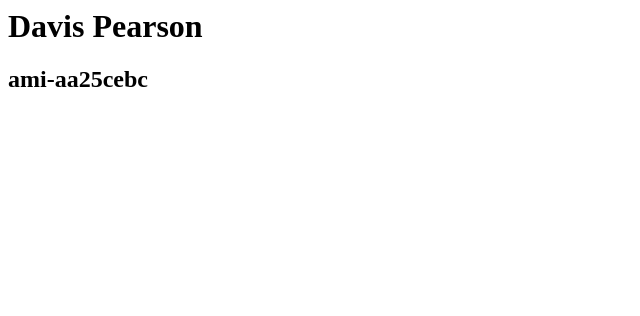
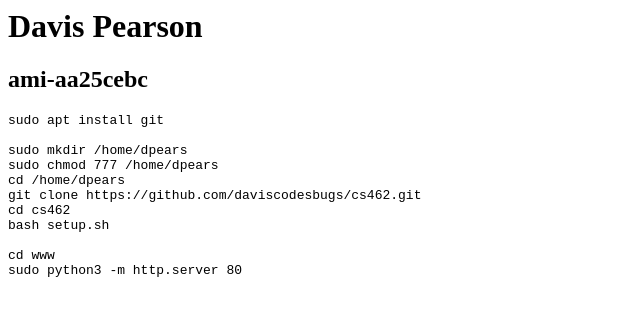
Before and after one commit to daviscodesbugs/cs462, a plain HTML site: page www/index.html in a window 1280 px wide. Shown: the whole page, without its empty margins (0-640 px from the left). Drawn offline with Linux system fonts and the light colour scheme.

Commit message:
Add startup script to index.html

```diff
--- a/www/index.html
+++ b/www/index.html
@@ -1,2 +1,15 @@
 <h1>Davis Pearson</h1>
 <h2>ami-aa25cebc</h2>
+<pre>
+sudo apt install git
+
+sudo mkdir /home/dpears
+sudo chmod 777 /home/dpears
+cd /home/dpears
+git clone https://github.com/daviscodesbugs/cs462.git
+cd cs462
+bash setup.sh
+
+cd www
+sudo python3 -m http.server 80
+</pre>
```
